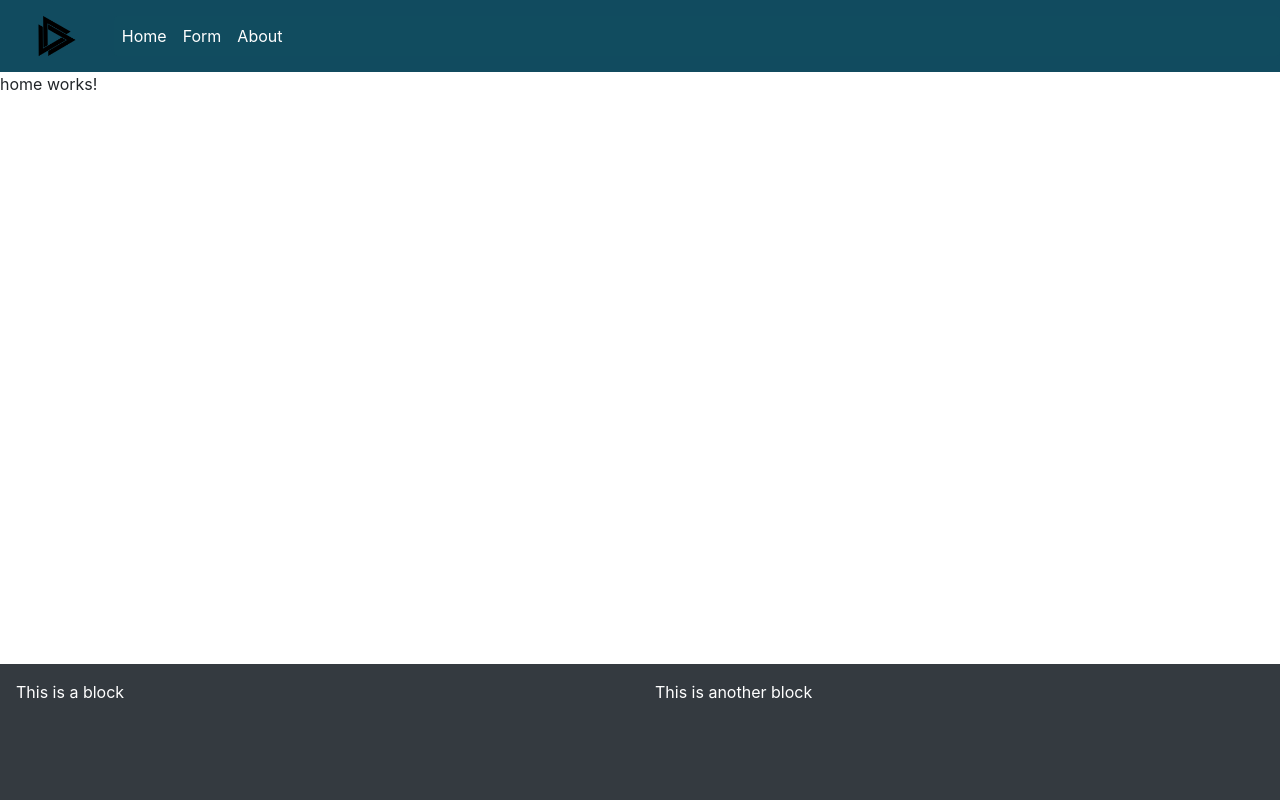
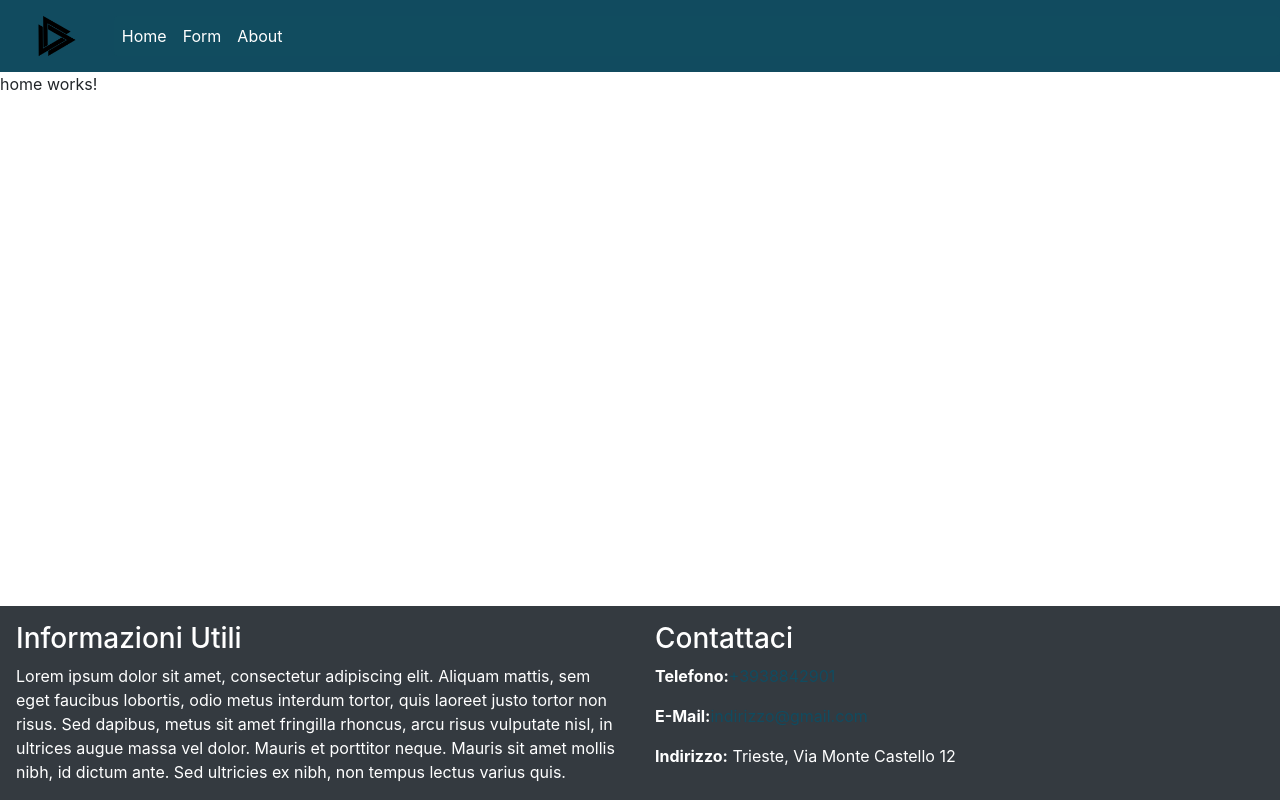
Before and after one commit to Crininer/secondaSimulazionePrimaProva, an Angular app: page / in a window 1280 px wide. Built offline with nearby package versions, Linux system fonts and the light colour scheme.

Commit message:
Migliorato footer

```diff
--- a/src/app/footer/footer.component.html
+++ b/src/app/footer/footer.component.html
@@ -1,6 +1,25 @@
 <footer class="bg-dark">
   <div class="row">
-    <div class="col-md">This is a block</div>
-    <div class="col-md">This is another block</div>
+    <div class="col-md">
+      <h3>Informazioni Utili</h3>
+      Lorem ipsum dolor sit amet, consectetur adipiscing elit. Aliquam mattis,
+      sem eget faucibus lobortis, odio metus interdum tortor, quis laoreet justo
+      tortor non risus. Sed dapibus, metus sit amet fringilla rhoncus, arcu
+      risus vulputate nisl, in ultrices augue massa vel dolor. Mauris et
+      porttitor neque. Mauris sit amet mollis nibh, id dictum ante. Sed
+      ultricies ex nibh, non tempus lectus varius quis.
+    </div>
+    <div class="col-md">
+      <h3>Contattaci</h3>
+      <p>
+        <span class="bold">Telefono:</span>
+        <a href="tel:+3938842901">+3938842901</a>
+      </p>
+      <p>
+        <span class="bold">E-Mail:</span>
+        <a href="mailto:indirizzo@gmail.com">indirizzo@gmail.com</a>
+      </p>
+      <p><span class="bold">Indirizzo:</span> Trieste, Via Monte Castello 12</p>
+    </div>
   </div>
 </footer>
--- a/src/app/footer/footer.component.scss
+++ b/src/app/footer/footer.component.scss
@@ -3,7 +3,6 @@
 
 footer {
   margin-top: 2rem;
-  height: 17vh;
   color: color-yiq(theme-color("dark"));
   width: 100%;
   padding: 1rem;
--- a/src/styles.scss
+++ b/src/styles.scss
@@ -16,3 +16,7 @@ label.required:after {
   content: "*";
   color: red;
 }
+
+.bold {
+  font-weight: bold;
+}
```
